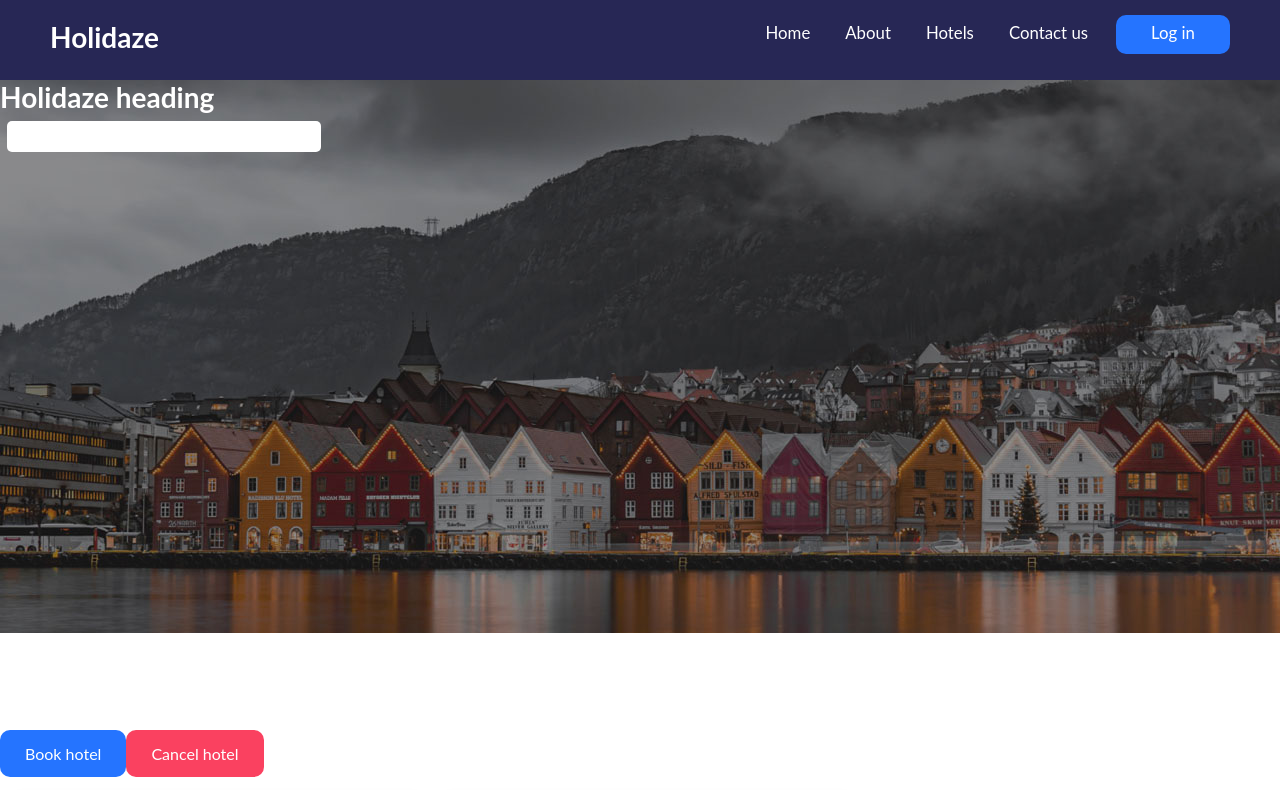
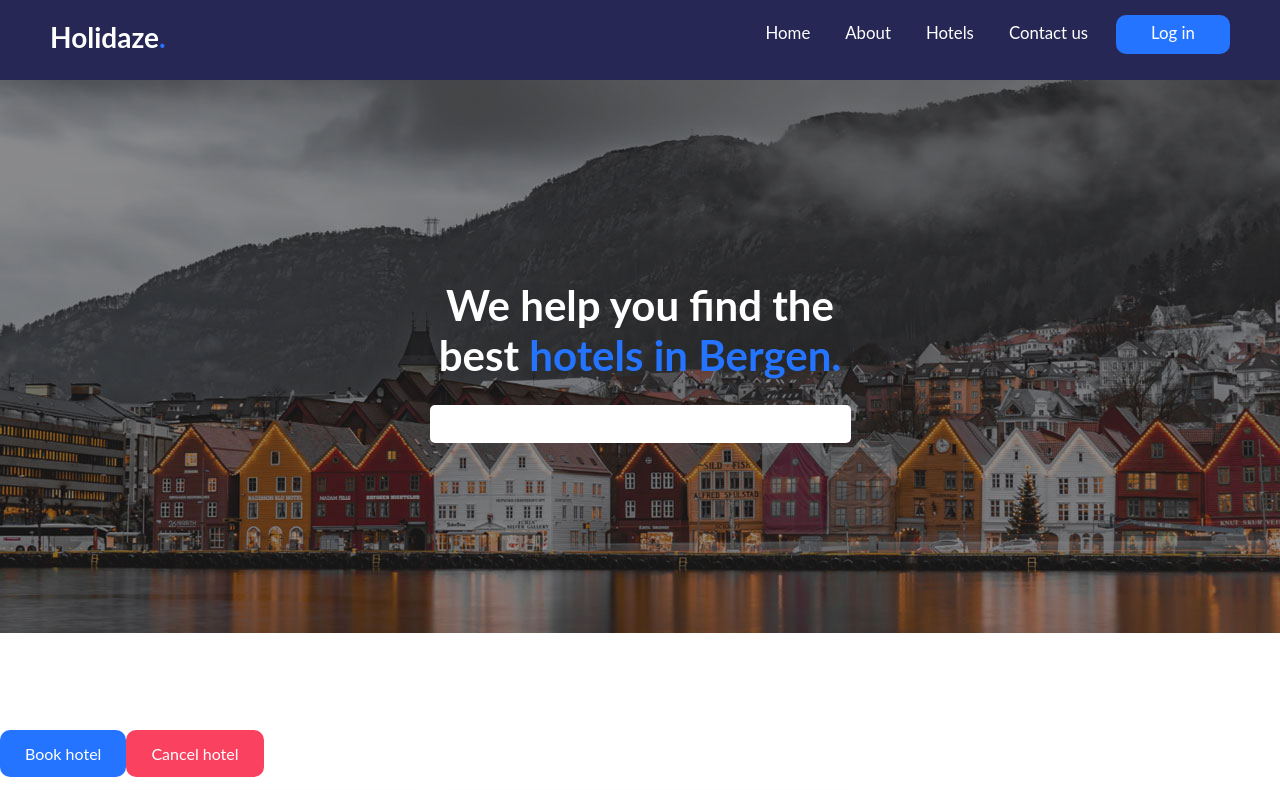
Before and after one commit to Noroff-FEU-Assignments/project-exam-2-martink95, a React (Create React App) app: page / in a window 1280 px wide. Shown: the top 790 px of the page. Built offline with nearby package versions, Linux system fonts and the light colour scheme; a web font is replaced by a local one.

Commit message:
positioned Heading and made changes to navbar logo

```diff
--- a/src/App.js
+++ b/src/App.js
@@ -8,7 +8,7 @@ import Header from "./components/Header/Header";
 function App() {
   return (
     <Router>
-      <Navbar />
+      <Navbar></Navbar>
       <Header />
       <Button>Book hotel</Button>
       <RedButton>Cancel hotel</RedButton>
--- a/src/components/Header/Header.elements.js
+++ b/src/components/Header/Header.elements.js
@@ -12,19 +12,34 @@ export const HeaderImage = styled.div`
 export const HeaderContainer = styled.div`
     display: flex;
     flex-direction: column;
+    text-align: center;
 `;
 
 export const HeaderHeading = styled.h1`
-    font-size: 2rem;
+    width: 450px;
+    margin: 0 auto;
+    font-size: 3rem;
     font-family: paralucent, lato, sans-serif;
     font-weight: 700;
     color: #fff;
+    margin-top: 200px;
 `;
 
 export const HeaderSearchInput = styled.input`
-    padding: 0.5em;
-    margin: 0.5em;
+    padding: 0.75em;
+    margin-top: 25px;
     border: none;
     border-radius: 5px;
-    width: 300px;
+    width: 400px;
 `;
+
+export const FormCenter = styled.div`
+    align-content: center;
+`;
+
+export const HeadingSpan = styled.span`
+    font-size: 3rem;
+    font-family: paralucent, lato, sans-serif;
+    font-weight: 700;
+    color: ${props => props.theme.blue}
+`;
--- a/src/components/Header/Header.js
+++ b/src/components/Header/Header.js
@@ -3,6 +3,8 @@ import {
     HeaderContainer,
     HeaderHeading,
     HeaderSearchInput,
+    FormCenter,
+    HeadingSpan,
 } from "./Header.elements";
 
 export default function Header() {
@@ -10,9 +12,11 @@ export default function Header() {
         <HeaderImage>
             <HeaderContainer>
                 <HeaderHeading>
-                    Holidaze heading
+                    We help you find the best <HeadingSpan>hotels in Bergen.</HeadingSpan>
                 </HeaderHeading>
-                <HeaderSearchInput />
+                <FormCenter>
+                    <HeaderSearchInput />
+                </FormCenter>
             </HeaderContainer>
 
         </HeaderImage>
--- a/src/components/Navbar/Navbar.elements.js
+++ b/src/components/Navbar/Navbar.elements.js
@@ -106,3 +106,12 @@ export const NavMenuIcon = styled.div`
         cursor: pointer;
     }
 `;
+
+export const LogoSpan = styled.span`
+    font-family: paralucent, lato, sans-serif;
+    font-weight: 700;
+    cursor: pointer;
+    text-decoration: none;
+    font-size: 2rem;
+    color: ${props => props.theme.blue}
+`;
--- a/src/components/Navbar/Navbar.js
+++ b/src/components/Navbar/Navbar.js
@@ -9,6 +9,7 @@ import {
     NavLinkButton,
     NavItems,
     NavMenuIcon,
+    LogoSpan,
 } from "./Navbar.elements";
 
 const Navbar = () => {
@@ -22,7 +23,7 @@ const Navbar = () => {
                 <Nav>
                     <NavbarContainer>
                         <NavLogo to="/">
-                    Holidaze
+                            Holidaze<LogoSpan>.</LogoSpan>
                         </NavLogo>
                         <NavMenuIcon onClick={handleClick}>
                             {click ? <FaTimes size={28} /> : <FaBars size={28} />}
```
Lines whose indentation alone changed are shown as unchanged.
